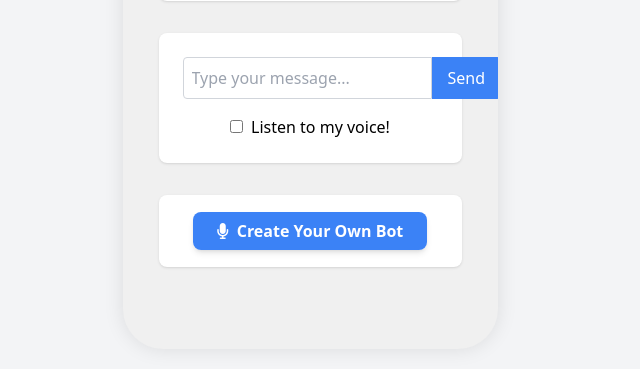
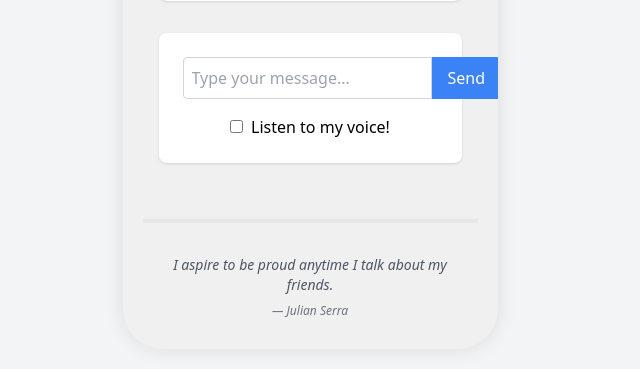
Before and after one commit to julyanserra/julianserra, a Flask app: template templates/index.html in a window 1280 px wide. Shown: the part 483-852 px from the top of the page, without its empty margins (330-970 px from the left). Run offline with Flask 2, Linux system fonts and the light colour scheme; the template is opened without the code that fills it, so the values that code supplies are empty; some libraries are stand-ins or nearby versions.

Commit message:
change footer division, remove voice from index

```diff
--- a/templates/footer.html
+++ b/templates/footer.html
@@ -1,4 +1,7 @@
-<footer class="bg-gray-100 py-8 px-4 mt-auto">
+<!-- add hr make it thick -->
+<hr class="border-t-4">
+<footer class=" py-8 px-4 mt-auto">
+
     <div class="max-w-screen-xl mx-auto flex flex-col items-center">
         <!-- Connect Section -->
 
--- a/templates/index.html
+++ b/templates/index.html
@@ -49,12 +49,6 @@
                         <span class="ml-2">Listen to my voice!</span>
                     </label>
                 </div>
-            </div>
-
-            <div class="bg-white rounded-lg shadow p-6 mt-8 mb-8 text-center">
-                <a href="/create_voice" class="center bg-blue-500 text-white font-semibold py-2 px-6 rounded-lg shadow-md hover:bg-blue-700 transition duration-300 ease-in-out">
-                    <i class="fas fa-microphone mr-2"></i>Create Your Own Bot
-                </a>
             </div>
         {% endblock %}
 
```
